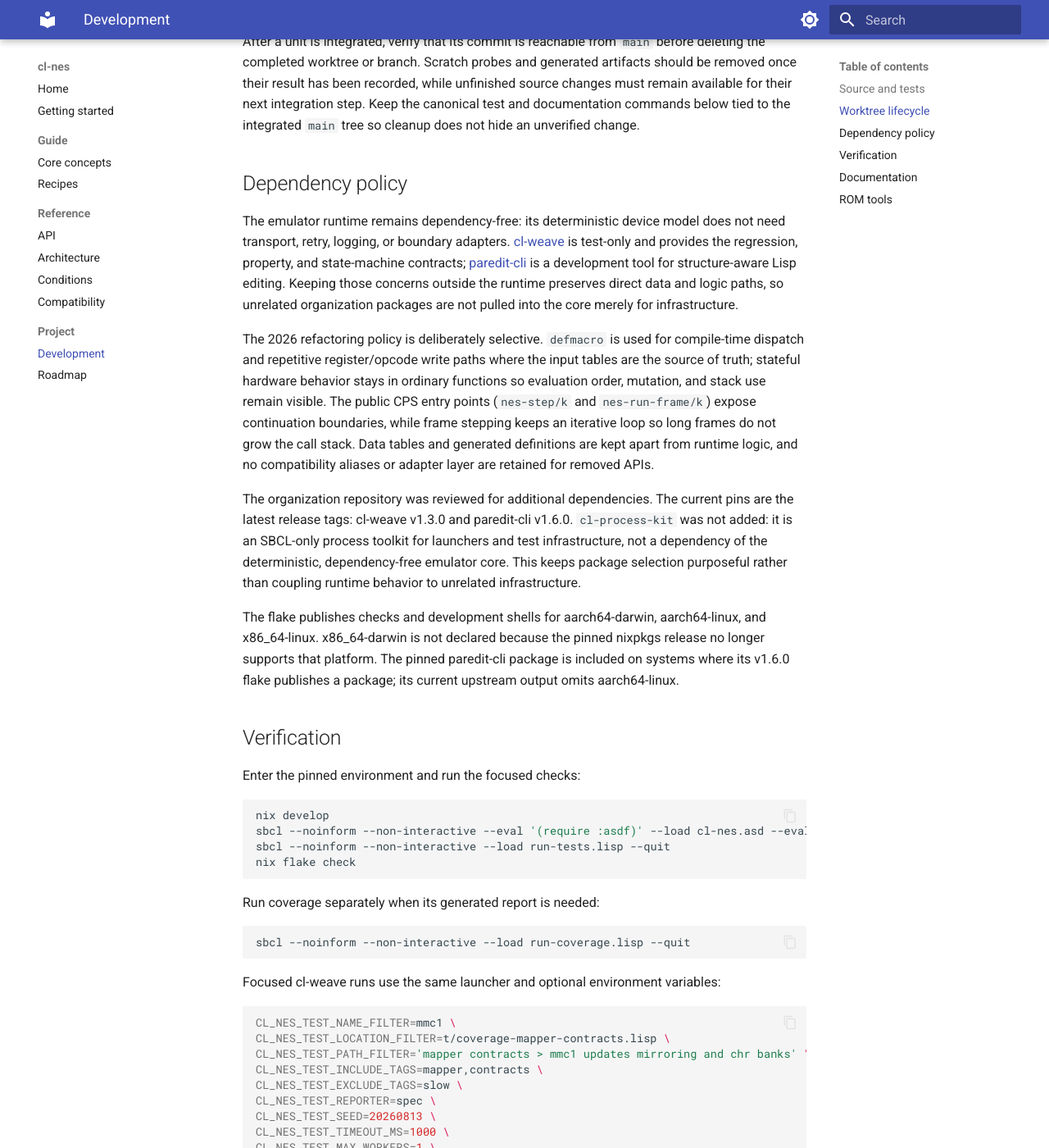
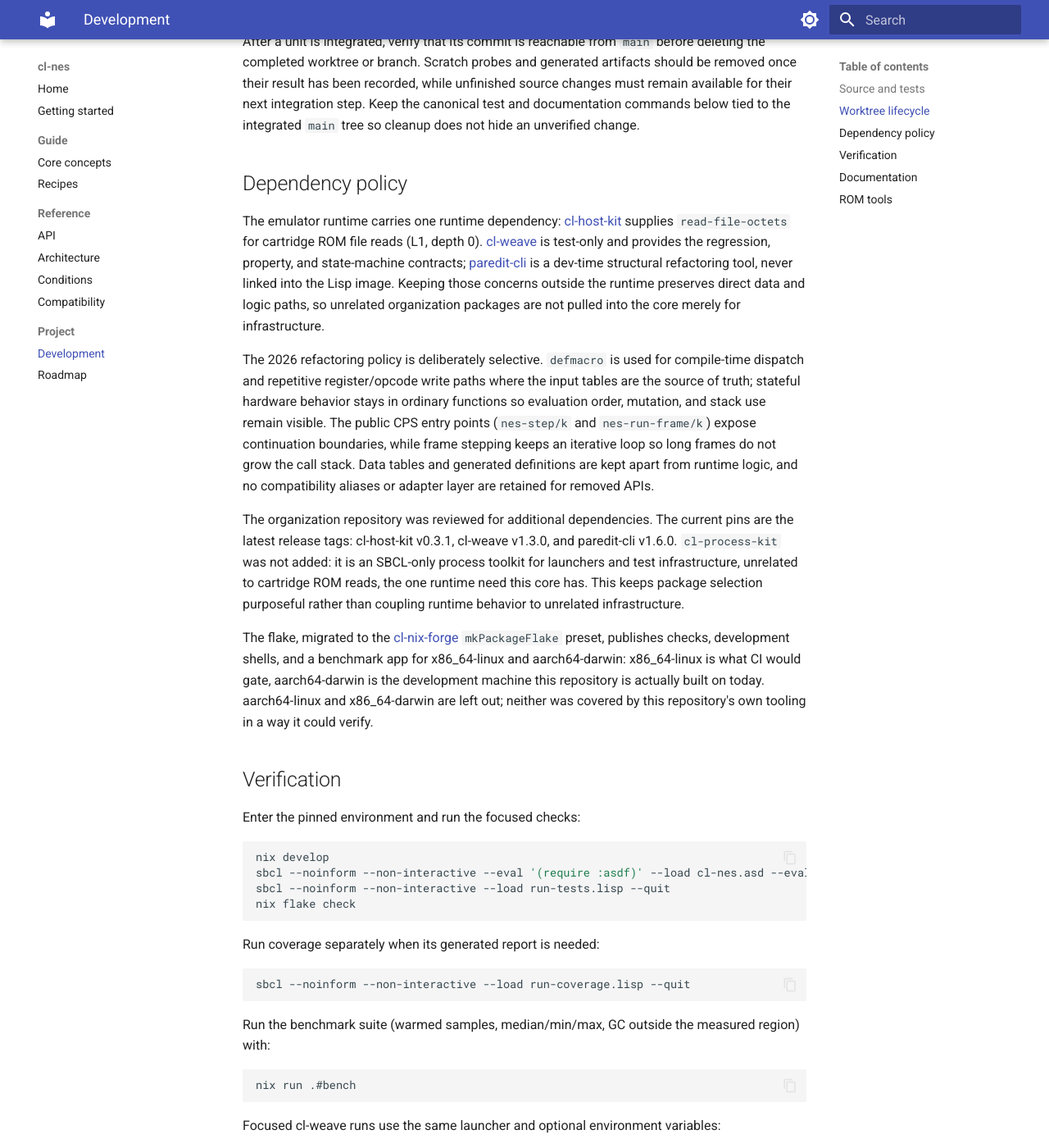
Before and after one commit to nerima-lisp/cl-nes, an MkDocs documentation site: the page built from docs/src/project/development.md, in a window 1280 px wide and 1400 px high, scrolled down 943 px. Shown: the whole window at 82% size. Built offline with MkDocs 1.6.1 and Material for MkDocs 9.7.7, drawn with Linux system fonts in a browser that asks for light colours.

Commit message:
docs: update dependency policy and platform list for cl-host-kit/flake changes
development.md still claimed a dependency-free runtime and listed the old
three-system flake target set. Bring it in line with ed41b36 (cl-host-kit
adopted for ROM reads, flake migrated to the cl-nix-forge preset,
aarch64-linux dropped) and document the new benchmark app.

```diff
--- a/docs/src/project/development.md
+++ b/docs/src/project/development.md
@@ -46,13 +46,15 @@ integrated `main` tree so cleanup does not hide an unverified change.
 
 ## Dependency policy
 
-The emulator runtime remains dependency-free: its deterministic device model
-does not need transport, retry, logging, or boundary adapters. [cl-weave](https://github.com/nerima-lisp/cl-weave)
-is test-only and provides the regression, property, and state-machine
-contracts; [paredit-cli](https://github.com/nerima-lisp/paredit-cli) is a
-development tool for structure-aware Lisp editing. Keeping those concerns
-outside the runtime preserves direct data and logic paths, so unrelated
-organization packages are not pulled into the core merely for infrastructure.
+The emulator runtime carries one runtime dependency: [cl-host-kit](https://github.com/nerima-lisp/cl-host-kit)
+supplies `read-file-octets` for cartridge ROM file reads (L1, depth 0).
+[cl-weave](https://github.com/nerima-lisp/cl-weave) is test-only and provides
+the regression, property, and state-machine contracts;
+[paredit-cli](https://github.com/nerima-lisp/paredit-cli) is a dev-time
+structural refactoring tool, never linked into the Lisp image. Keeping those
+concerns outside the runtime preserves direct data and logic paths, so
+unrelated organization packages are not pulled into the core merely for
+infrastructure.
 
 The 2026 refactoring policy is deliberately selective. `defmacro` is used for
 compile-time dispatch and repetitive register/opcode write paths where the
@@ -65,17 +67,20 @@ kept apart from runtime logic, and no compatibility aliases or adapter layer
 are retained for removed APIs.
 
 The organization repository was reviewed for additional dependencies. The
-current pins are the latest release tags: cl-weave v1.3.0 and paredit-cli
-v1.6.0. `cl-process-kit` was not added: it is an SBCL-only process toolkit for
-launchers and test infrastructure, not a dependency of the deterministic,
-dependency-free emulator core. This keeps package selection purposeful rather
-than coupling runtime behavior to unrelated infrastructure.
+current pins are the latest release tags: cl-host-kit v0.3.1, cl-weave
+v1.3.0, and paredit-cli v1.6.0. `cl-process-kit` was not added: it is an
+SBCL-only process toolkit for launchers and test infrastructure, unrelated to
+cartridge ROM reads, the one runtime need this core has. This keeps package
+selection purposeful rather than coupling runtime behavior to unrelated
+infrastructure.
 
-The flake publishes checks and development shells for aarch64-darwin,
-aarch64-linux, and x86_64-linux. x86_64-darwin is not declared because the
-pinned nixpkgs release no longer supports that platform.
-The pinned paredit-cli package is included on systems where its v1.6.0 flake
-publishes a package; its current upstream output omits aarch64-linux.
+The flake, migrated to the [cl-nix-forge](https://github.com/nerima-lisp/cl-nix-forge)
+`mkPackageFlake` preset, publishes checks, development shells, and a
+benchmark app for x86_64-linux and aarch64-darwin: x86_64-linux is what CI
+would gate, aarch64-darwin is the development machine this repository is
+actually built on today. aarch64-linux and x86_64-darwin are left out;
+neither was covered by this repository's own tooling in a way it could
+verify.
 
 ## Verification
 
@@ -92,6 +97,13 @@ Run coverage separately when its generated report is needed:
 
 ~~~sh
 sbcl --noinform --non-interactive --load run-coverage.lisp --quit
+~~~
+
+Run the benchmark suite (warmed samples, median/min/max, GC outside the
+measured region) with:
+
+~~~sh
+nix run .#bench
 ~~~
 
 Focused cl-weave runs use the same launcher and optional environment
```
